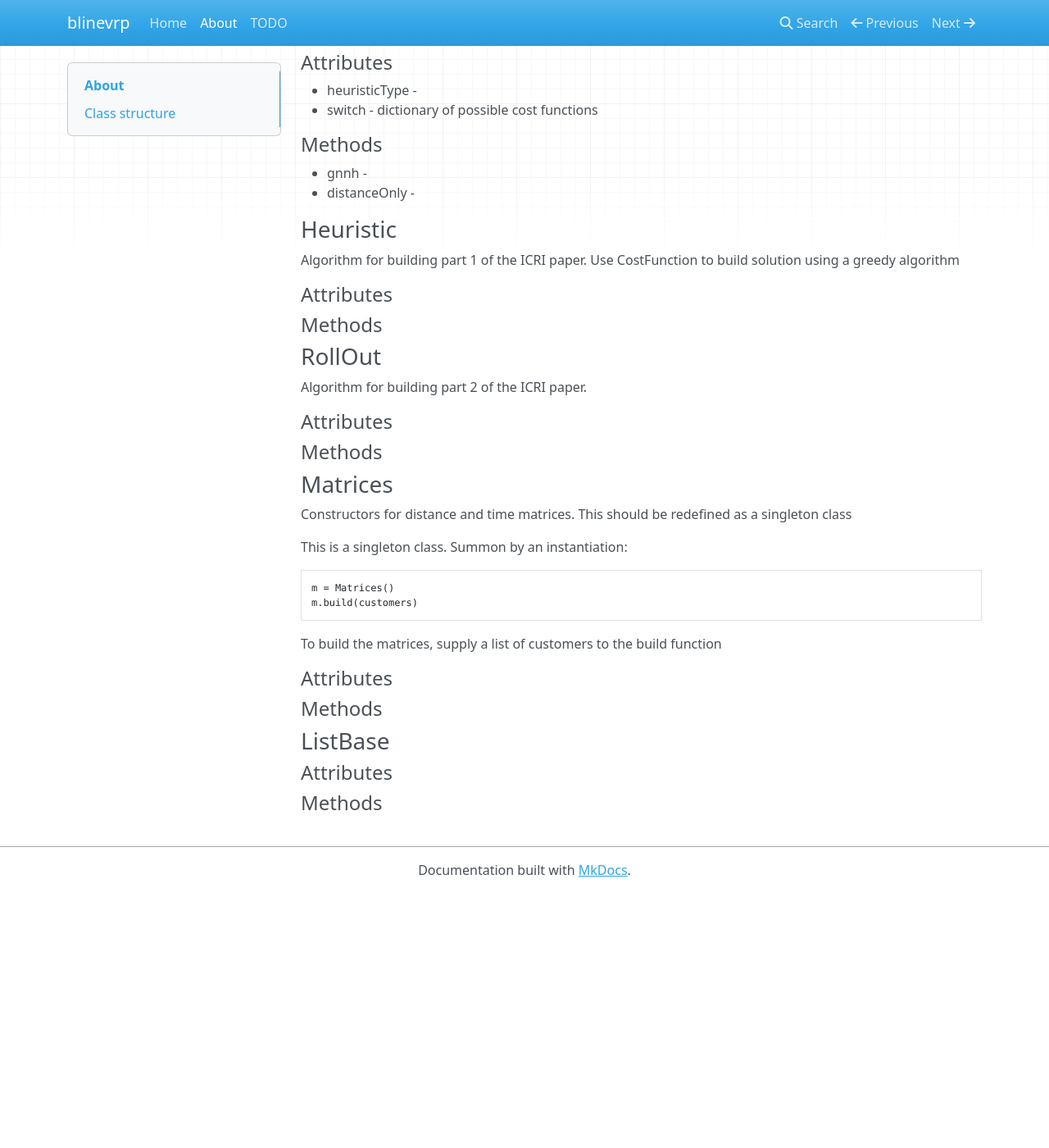
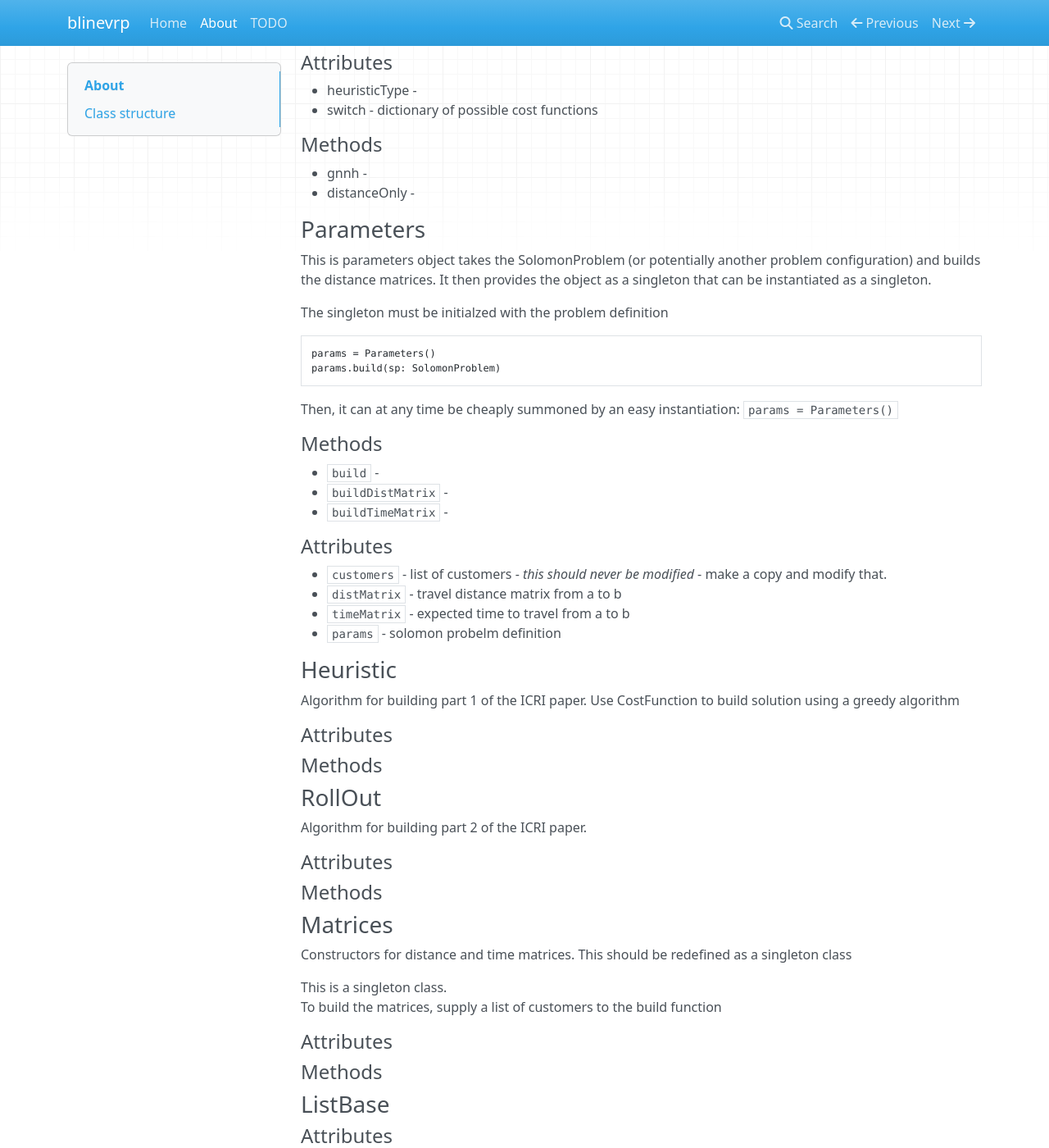
Before and after one commit to sauln/ICRI, an MkDocs documentation site: the page built from docs/about/index.md, in a window 1280 px wide and 1400 px high, scrolled down 1820 px. Shown: the whole window at 82% size. Built offline with MkDocs 1.6.1, drawn with Linux system fonts in a browser that asks for light colours; nearby versions of some CDN libraries; old or Windows-style settings are respelled for this version of MkDocs; before the commit the page ends 2909 px from its top, so only the background shows below that.

````diff
--- a/docs/about/index.md
+++ b/docs/about/index.md
@@ -88,51 +88,68 @@ the gnnh defined in the paper and a distance only.
 * distanceOnly -
 
 
+### Parameters
+This is parameters object takes the SolomonProblem (or potentially another
+problem configuration) and builds the distance matrices.  It then provides the object
+as a singleton that can be instantiated as a singleton.
+
+The singleton must be initialzed with the problem definition
+
+```python
+params = Parameters()
+params.build(sp: SolomonProblem)
+```
+
+Then, it can at any time be cheaply summoned by an easy instantiation:
+`params = Parameters()`
+
+
+#### Methods
+* `build` -
+* `buildDistMatrix` -
+* `buildTimeMatrix` -
+
+
+
+#### Attributes
+* `customers` - list of customers - *this should never be modified* - make a copy and
+modify that.
+* `distMatrix` - travel distance matrix from a to b
+* `timeMatrix` - expected time to travel from a to b
+* `params` - solomon probelm definition
+
+
+
+
 ### Heuristic
 Algorithm for building part 1 of the ICRI paper.  Use CostFunction to build solution
 using a greedy algorithm
 
 #### Attributes
 
-
-
 #### Methods
-
 
 ### RollOut
 Algorithm for building part 2 of the ICRI paper.
 
 #### Attributes
 
-
-
-
 #### Methods
-
-
 
 
 
 ### Matrices
 Constructors for distance and time matrices.  This should be redefined as a singleton class
 
-This is a singleton class.  Summon by an instantiation:
-
-```python
-m = Matrices()
-m.build(customers)
-```
-
+This is a singleton class.
 To build the matrices, supply a list of customers to the build function
 
 #### Attributes
 
 #### Methods
 
-
 ### ListBase
 
 #### Attributes
 
-
 #### Methods
````
Also changed, not shown: docs/index.md (+4 -12 lines), docs/todo.md (+3 -5 lines).
